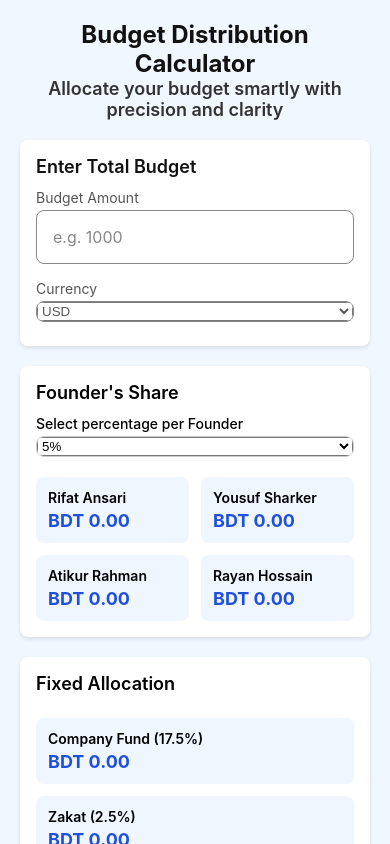
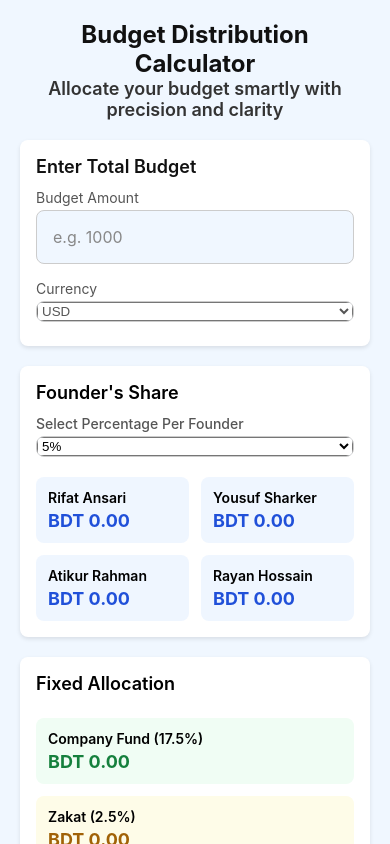
Before and after one commit to mranonno/budget-distribution-calculator-app, a React Native app: screen / in a window 390 px wide. Built offline with nearby package versions, Linux system fonts and the light colour scheme.

Commit message:
add border color and complete fixed allocation section

```diff
--- a/src/components/FixedAllocation.tsx
+++ b/src/components/FixedAllocation.tsx
@@ -1,20 +1,24 @@
 import { StyleSheet, Text, View } from "react-native";
 import React from "react";
+import useTheme from "../hooks/useTheme";
 
 const FixedAllocation = () => {
+  const { theme } = useTheme();
   return (
-    <View style={styles.container}>
+    <View
+      style={[styles.container, { backgroundColor: theme.componentBackground }]}
+    >
       <Text style={styles.heading}>Fixed Allocation</Text>
 
       {/* Founders Row */}
       <View style={styles.row}>
-        <View style={styles.founderContainer}>
+        <View style={styles.companyFund}>
           <Text style={styles.founderName}>Company Fund (17.5%)</Text>
-          <Text style={styles.founderAmount}>BDT 0.00</Text>
+          <Text style={styles.companyAmount}>BDT 0.00</Text>
         </View>
-        <View style={styles.founderContainer}>
+        <View style={styles.zakatFund}>
           <Text style={styles.founderName}>Zakat (2.5%)</Text>
-          <Text style={styles.founderAmount}>BDT 0.00</Text>
+          <Text style={styles.zakatAmount}>BDT 0.00</Text>
         </View>
       </View>
     </View>
@@ -25,7 +29,6 @@ export default FixedAllocation;
 
 const styles = StyleSheet.create({
   container: {
-    backgroundColor: "white",
     marginTop: 20,
     padding: 16,
     borderRadius: 8,
@@ -46,9 +49,15 @@ const styles = StyleSheet.create({
     gap: 12, // optional spacing between items
     marginTop: 12,
   },
-  founderContainer: {
+  companyFund: {
     flex: 1,
-    backgroundColor: "#EFF6FF",
+    backgroundColor: "#F0FDF4",
+    borderRadius: 8,
+    padding: 12,
+  },
+  zakatFund: {
+    flex: 1,
+    backgroundColor: "#FEFCE8",
     borderRadius: 8,
     padding: 12,
   },
@@ -56,8 +65,14 @@ const styles = StyleSheet.create({
     fontSize: 14,
     fontWeight: "600",
   },
-  founderAmount: {
-    color: "#2050D9",
+  companyAmount: {
+    color: "#15803D",
+    fontWeight: "bold",
+    fontSize: 18,
+    marginTop: 4,
+  },
+  zakatAmount: {
+    color: "#A16207",
     fontWeight: "bold",
     fontSize: 18,
     marginTop: 4,
--- a/src/components/FounderShare.tsx
+++ b/src/components/FounderShare.tsx
@@ -1,19 +1,27 @@
 import React, { useState } from "react";
-import { StyleSheet, Text, useColorScheme, View } from "react-native";
+import { StyleSheet, Text, View } from "react-native";
 import { Picker } from "@react-native-picker/picker";
-import Colors from "../constants/colors";
+import useTheme from "../hooks/useTheme";
 
 const FounderShare: React.FC = () => {
   const [percentage, setPercentage] = useState<string>("5");
-  const colorScheme = useColorScheme();
-  const theme = Colors[colorScheme ?? "light"];
+  const { theme } = useTheme();
 
   return (
-    <View style={styles.container}>
+    <View
+      style={[styles.container, { backgroundColor: theme.componentBackground }]}
+    >
       <Text style={styles.heading}>Founder's Share</Text>
       <View style={styles.inputContainer}>
-        <Text style={styles.label}>Select percentage per Founder</Text>
-        <View style={styles.pickerWrapper}>
+        <Text style={[styles.label, { color: theme.body }]}>
+          Select Percentage Per Founder
+        </Text>
+        <View
+          style={[
+            styles.pickerWrapper,
+            { backgroundColor: theme.background, borderColor: theme.border },
+          ]}
+        >
           <Picker
             selectedValue={percentage}
             onValueChange={(itemValue: string) => setPercentage(itemValue)}
@@ -59,7 +67,6 @@ export default FounderShare;
 
 const styles = StyleSheet.create({
   container: {
-    backgroundColor: "white",
     marginTop: 20,
     padding: 16,
     borderRadius: 8,
@@ -82,7 +89,6 @@ const styles = StyleSheet.create({
   },
   pickerWrapper: {
     borderWidth: 1,
-    borderColor: "#ccc",
     borderRadius: 8,
     overflow: "hidden",
     marginBottom: 8,
--- a/src/components/TotalBudget.tsx
+++ b/src/components/TotalBudget.tsx
@@ -7,7 +7,7 @@ import useTheme from "../hooks/useTheme";
 const TotalBudget: React.FC = () => {
   const [currency, setCurrency] = useState<string>("USD");
   const [amount, setAmount] = useState<string>("");
-  const theme = useTheme();
+  const { theme } = useTheme();
 
   return (
     <View
@@ -28,7 +28,11 @@ const TotalBudget: React.FC = () => {
         <TextInput
           style={[
             styles.input,
-            { borderColor: theme.placeholder, color: theme.body },
+            {
+              borderColor: theme.border,
+              color: theme.body,
+              backgroundColor: theme.background,
+            },
           ]}
           keyboardType="numeric"
           placeholder="e.g. 1000"
@@ -41,7 +45,13 @@ const TotalBudget: React.FC = () => {
           Currency
         </Text>
         <View
-          style={[styles.pickerWrapper, { borderColor: theme.placeholder }]}
+          style={[
+            styles.pickerWrapper,
+            {
+              borderColor: theme.border,
+              backgroundColor: theme.background,
+            },
+          ]}
         >
           <Picker
             selectedValue={currency}
--- a/src/constants/colors.ts
+++ b/src/constants/colors.ts
@@ -7,6 +7,7 @@ const Colors = {
     accent: "#007AFF",
     background: "#F0F7FF", // Your original background
     componentBackground: "#FFFFFF", // Light card background
+    border: "#CCCCCC", // Light gray border — subtle and clean
   },
   dark: {
     heading: "#FFFFFF",
@@ -16,6 +17,7 @@ const Colors = {
     accent: "#64B5F6",
     background: "#121212",
     componentBackground: "#1E1E1E", // Dark card background
+    border: "#333333", // Darker gray border — visible but soft
   },
 };
 
--- a/src/hooks/useTheme.ts
+++ b/src/hooks/useTheme.ts
@@ -3,7 +3,8 @@ import Colors from "../constants/colors";
 
 const useTheme = () => {
   const colorScheme = useColorScheme();
-  return Colors[colorScheme ?? "light"];
+  const theme = Colors[colorScheme ?? "light"];
+  return { theme, colorScheme: colorScheme ?? "light" };
 };
 
 export default useTheme;
```
